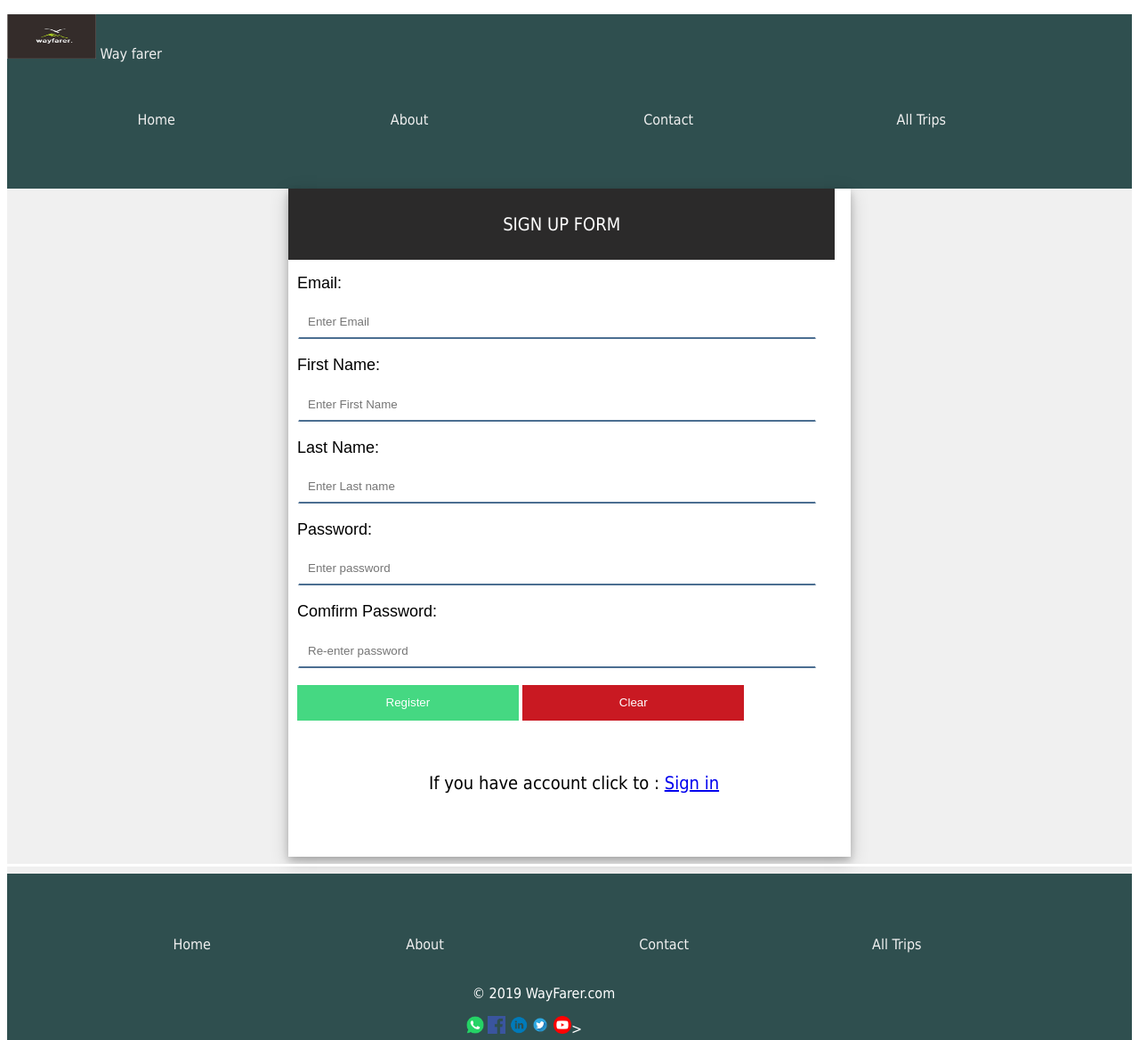
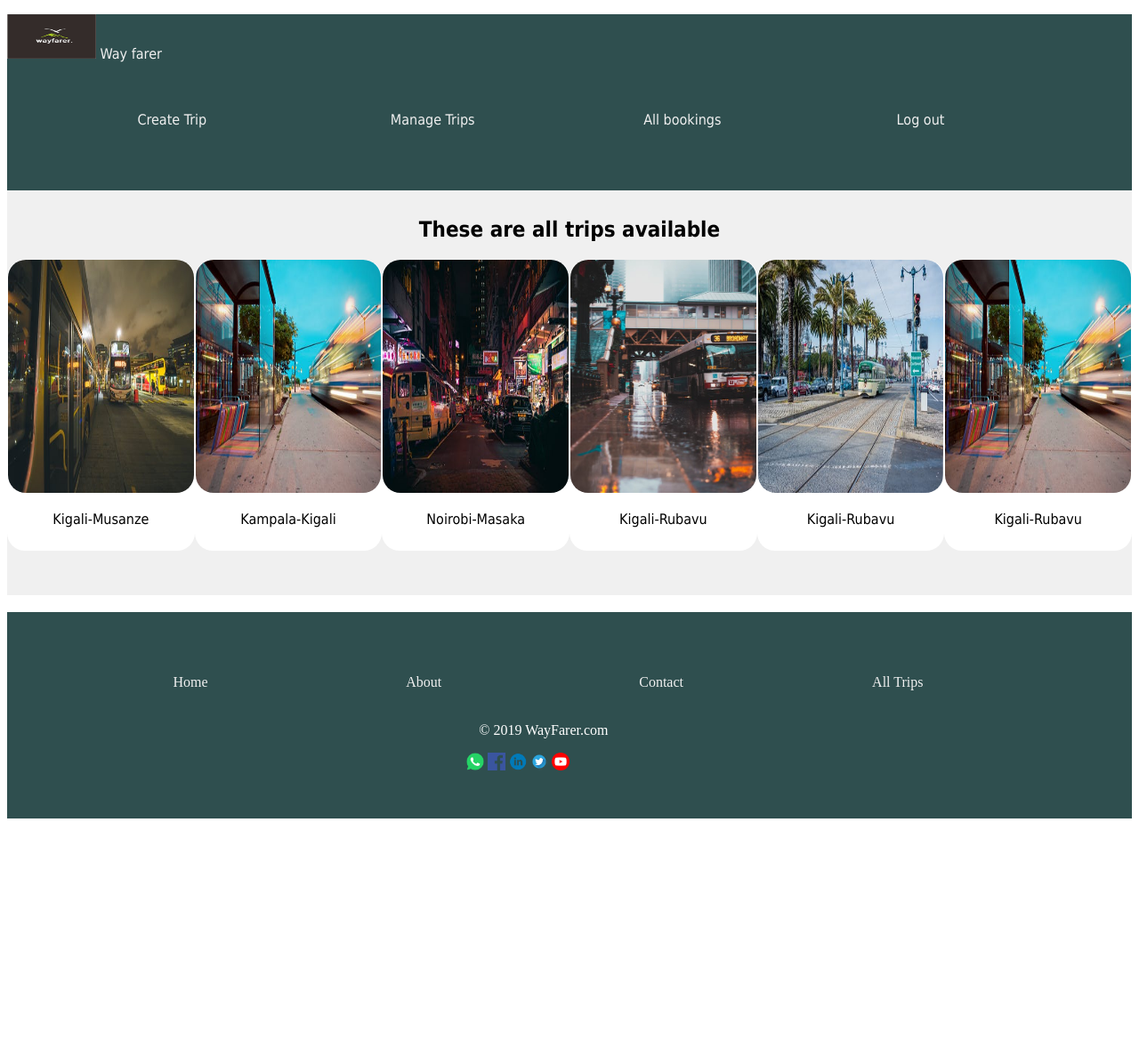
Before and after one commit to ndamukunda139/way-farer, a plain HTML site: page UI/register.html in a window 1280 px wide. Shown: the top 1169 px of the page at 89% size. After the commit the page ends 939 px from the top, so only its background shows below. Drawn offline with Linux system fonts and the light colour scheme.

Commit message:
feature[#167281040]

```diff
--- a/UI/register.html
+++ b/UI/register.html
@@ -4,47 +4,37 @@
 <html>
 <head>
 <div class="all">
+
 <div class="title">
+
 <p id="logo"><span><img src="img/logo2.jpg" alt="Way farer logo">
 </span>Way farer</p>
  <br>
 <div class="menus">
-			<a href="index.html">Home</a>
-			<a href="about.html">About</a>
-			<a href="contact.html">Contact</a>
-         <a href="trips.html">All Trips</a>
+        <a href="create_trip.html">Create Trip</a>
+        <a href="manageTrip.html">Manage Trips</a>
+        <a href="all_bookings.html">All bookings</a>
+        <a href="index.html">Log out</a>
         <!-- <input type="text" name="" id="searchfield" placeholder="Search " >
         <input type="submit" name="" value="search" id="searchbtn"> -->
 
+        </div>
 
+      <section id="about-us">
+                <div class="welcome">
+                                <h1>These are all trips available</h1>
                 </div>
-<div class="content">
-<div   class="container">
-                <div id="form_title"><P>SIGN UP FORM</P></div>
-                <div id="body">
-                <form action="" name="myForm" class="forms">
-                <label>Email:</label>
-                <input type="text" name="email" autocomplete="none" placeholder="Enter Email" required><br><br>
-                <label>First Name:</label>
-                <input type="text" name="first_name"  placeholder="Enter First Name" required>
-                <br><br>
-                <label>Last Name:</label>
-                <input type="text" name="last_name" autocomplete="none" placeholder="Enter Last name" required><br><br>
-                <label>Password:</label>
-                <input type="password" name="pass"  placeholder="Enter password"required>
-                <br><br>
-                <label>Comfirm Password:</label>
-                <input type="password" name="password"  placeholder="Re-enter password" required>
-                <br><br>
-                <input type="submit" value="Register"   id="buttons1" >
-                <input type="Reset"  id="buttons2" value="Clear">
-                </form>
-                <br><br>
-                <p>If you have account click to :
-<a href="login.html">Sign in</a> </div>
-
-                <br>
-                </div><!-- container closed-->
+                                <div class="row">
+                                        <div class="column1"><img src="img/bus1.jpeg"><span><p>Kigali-Musanze</p></span></div>
+                                        <div class="column1"><img src="img/bus2.jpeg"><span><p>Kampala-Kigali</p></span></div>
+                                        <div class="column1"><img src="img/bus3.jpeg"><span><p>Noirobi-Masaka</p></span></div>
+                                        <div class="column1"><img src="img/bus4.jpeg"><span><p>Kigali-Rubavu</p></span></div>
+                                        <div class="column1"><img src="img/bus5.jpeg"><span><p>Kigali-Rubavu</p></span></div>
+                                        <div class="column1"><img src="img/bus2.jpeg"><span><p>Kigali-Rubavu</p></span></div>
+                                </div>
+     </section>
+</div>
+</div>
 <hr >
 <div class="footer">
         <div class="menus">
@@ -56,18 +46,14 @@
           </div>
           <div class="icons">
                 <p>&copy; 2019 WayFarer.com</p>
-            <img src="img/whatsapp.png" id="icons">
-            <img src="img/facebook.png" id="icons">
-            <img src="img/linkedin-logo.png" id="icons">
-            <img src="img/twitter.png" id="icons">
-            <img src="img/youtube.png" id="icons">>
-          </div>
-
-</div>
-<hr >
-</div><!--Close of content-->
+                <img src="../img/whatsapp.png" id="icons">
+                <img src="../img/facebook.png" id="icons">
+                <img src="../img/linkedin-logo.png" id="icons">
+                <img src="../img/twitter.png" id="icons">
+                <img src="../img/youtube.png" id="icons">
+             </div></div>
+<hr>
    </div>
 </div>
-
 </body>
 </html>
```
Lines whose indentation alone changed are shown as unchanged.
